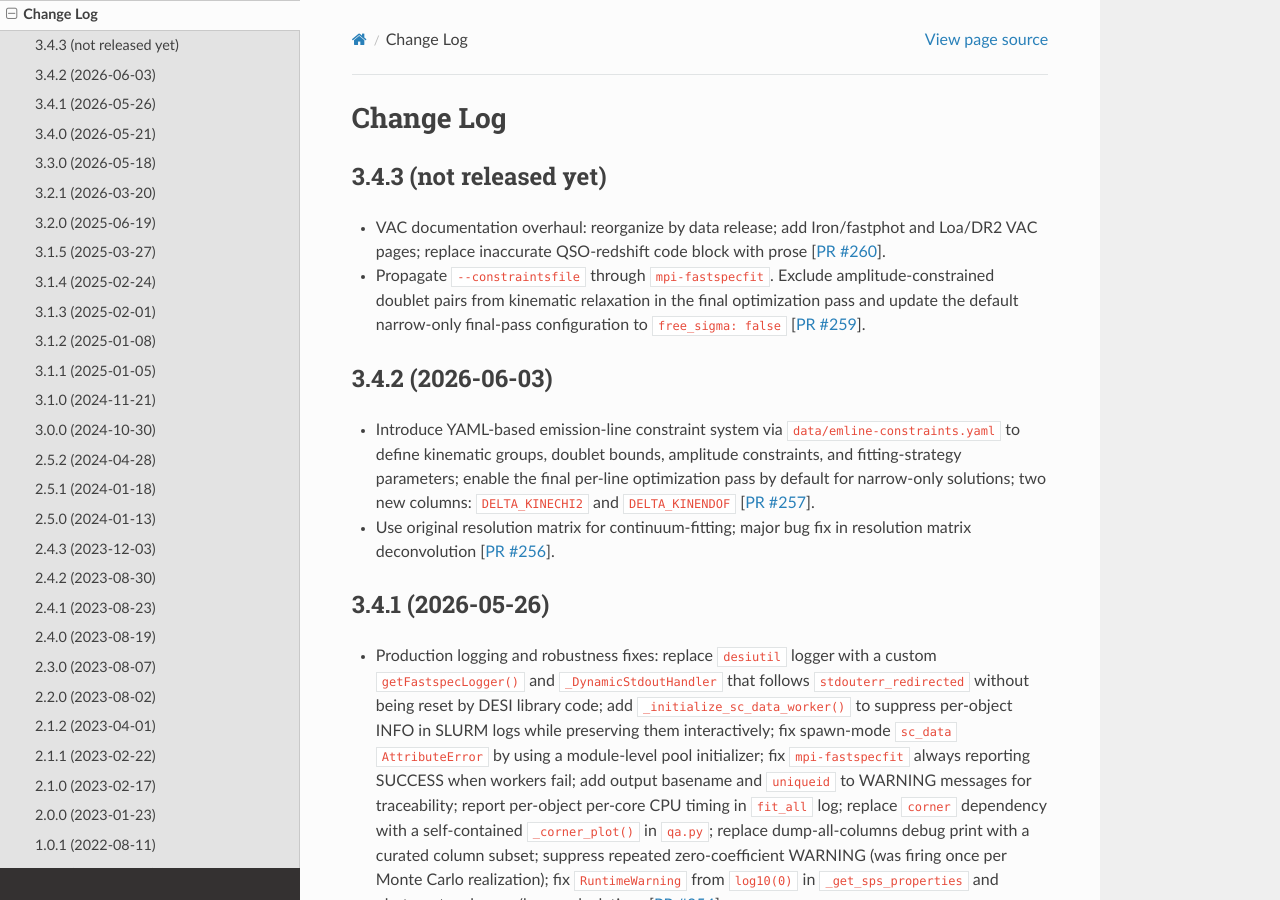
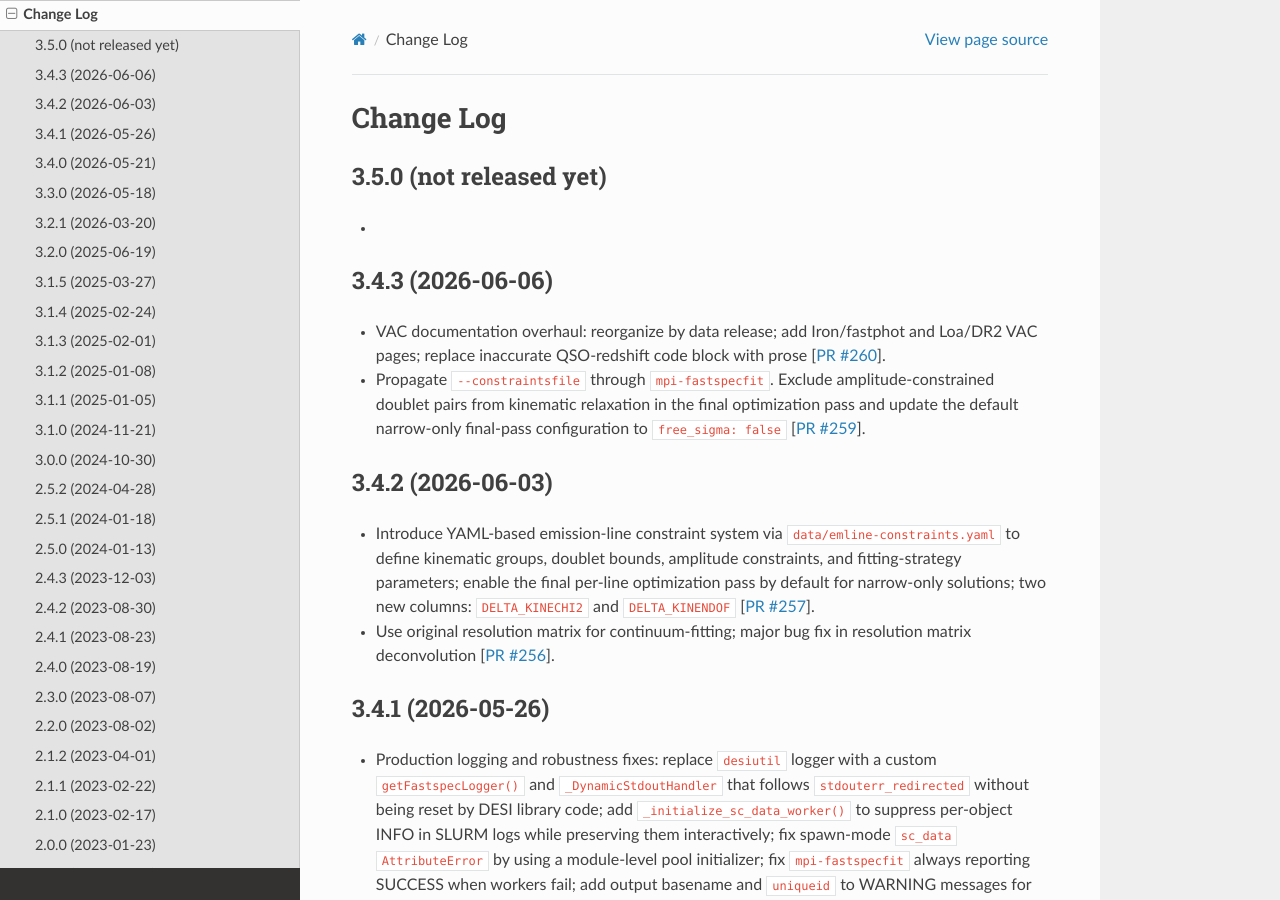
Before and after one commit to desihub/fastspecfit, a Sphinx documentation site: the page built from doc/changes.rst, in a window 1280 px wide and 900 px high. Built offline with Sphinx 7.4.7 and the Read the Docs theme 3.1.0, drawn with Linux system fonts in a browser that asks for light colours; the version number could not be read and is left out.

Commit message:
tag 3.4.3

```diff
--- a/doc/changes.rst
+++ b/doc/changes.rst
@@ -2,8 +2,13 @@
 Change Log
 ==========
 
-3.4.3 (not released yet)
+3.5.0 (not released yet)
 ------------------------
+
+*
+
+3.4.3 (2026-06-06)
+------------------
 
 * VAC documentation overhaul: reorganize by data release; add Iron/fastphot
   and Loa/DR2 VAC pages; replace inaccurate QSO-redshift code block with
```
